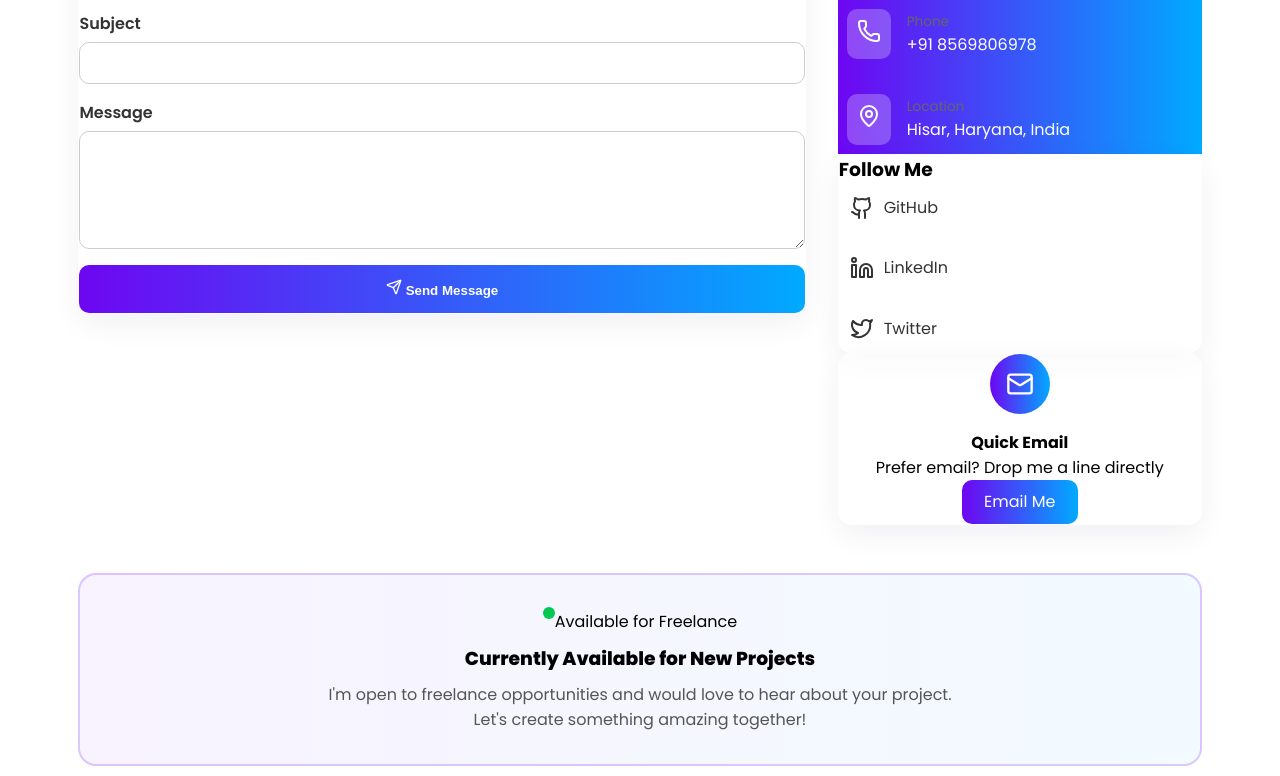
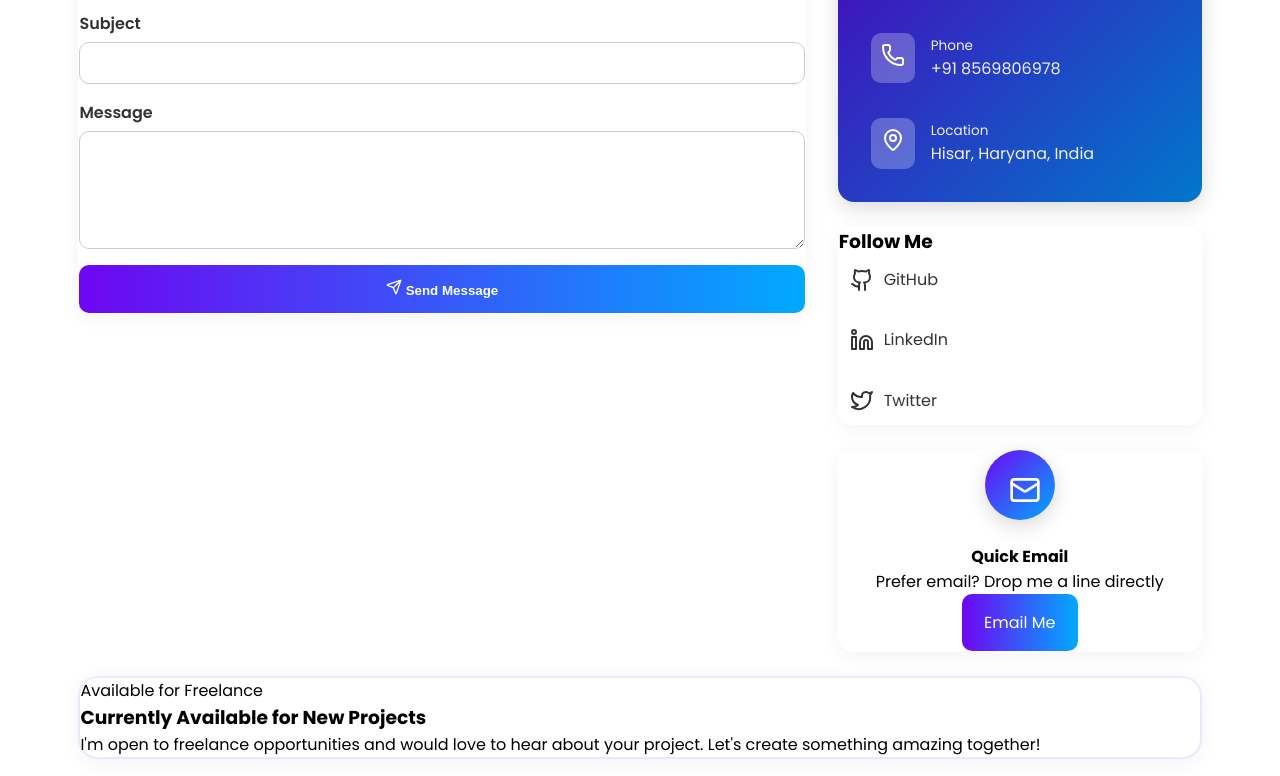
Before and after one commit to Rajputlalit/ReactJsPortfolio, a React (Vite) app: page /getintouch in a window 1280 px wide. Shown: the part 384-1160 px from the top of the page. Built offline with nearby package versions, Linux system fonts and the light colour scheme.

Commit message:
fixed issues for component importing.

```diff
--- a/src/App.jsx
+++ b/src/App.jsx
@@ -4,7 +4,7 @@ import About from "./pages/About.jsx";
 import Skills from "./pages/Skills.jsx";
 import Experience from "./pages/Experience.jsx";
 import Projects from "./pages/Projects.jsx";
-import GetInTouch from "./pages/GetInTouch.jsx";
+import GetinTouch from "./pages/GetinTouch.jsx";
 import "./App.css";
 import Header from "./components/Header/Header.jsx";
 import Lalitcodes from "./pages/Lalitcodes.jsx";
@@ -18,7 +18,7 @@ function App() {
   const location = useLocation();
 
   // ✅ Hide footer on landing & GetInTouch
-  const hideFooterPaths = ["/", "/GetInTouch"];
+  const hideFooterPaths = ["/", "/GetinTouch"];
   const shouldShowFooter = !hideFooterPaths.includes(location.pathname.toLowerCase());
 
   return (
@@ -32,7 +32,7 @@ function App() {
           <Route path="skills" element={<Skills />} />
           <Route path="projects" element={<Projects />} />
           <Route path="experience" element={<Experience />} />
-          <Route path="getintouch" element={<GetInTouch />} />
+          <Route path="getintouch" element={<GetinTouch />} />
         </Routes>
 
         {/* ✅ Render footer only where needed */}
--- a/src/main.jsx
+++ b/src/main.jsx
@@ -4,7 +4,7 @@ import { createRoot } from "react-dom/client";
 import { BrowserRouter } from "react-router-dom";
 import App from "./App.jsx";
 import "./index.css";
-import "./styles/theme.css";
+// import "./styles/theme.css";
 
 
 createRoot(document.getElementById("root")).render(
--- a/src/pages/About.css
+++ b/src/pages/About.css
@@ -27,11 +27,11 @@
   font-family: "Poppins", sans-serif;
   background: transparent;
   color: #24262f;
-  padding-top: 6rem;
+  /* padding-top: 6rem; */
 }
 
 .about-container {
-  width: 90%;
+  width: 100%;
   max-width: 1200px;
   margin: auto;
   padding: 2rem 0;
--- a/src/pages/Experience.jsx
+++ b/src/pages/Experience.jsx
@@ -1,5 +1,6 @@
 import React, { useRef, useEffect, useState } from "react";
 import { motion, useAnimation, useInView } from "framer-motion";
+import Card, { CardContent } from "../components/ui/Card.jsx";
 import {
   GraduationCap,
   Award,
--- a/src/pages/GetInTouch.css
+++ b/src/pages/GetinTouch.css
@@ -164,7 +164,7 @@ textarea:focus {
   display: inline-block;
   background: linear-gradient(90deg, #6E06F2, #00AAFF);
   color: #fff;
-  padding: 0.6rem 1.4rem;
+  padding: 1rem 1.4rem;
   border-radius: 10px;
   text-decoration: none;
   transition: all 0.3s;
@@ -175,33 +175,88 @@ textarea:focus {
 }
 
 /* Availability */
+/* 🌈 --- FIXED STYLING FOR GET IN TOUCH SECTION --- */
+
+/* 1️⃣ Fix the gradient header text (solid purple only) */
+.contact-header .grad-text {
+  background: none !important;
+  color: #6E06F2 !important;
+}
+
+/* 2️⃣ Define glass card style for uniform depth */
+.glass {
+  background: rgba(255, 255, 255, 0.85);
+  backdrop-filter: blur(10px);
+  border: 1px solid rgba(255, 255, 255, 0.4);
+  border-radius: 16px;
+  box-shadow: 0 4px 20px rgba(0, 0, 0, 0.05);
+}
+
+/* 3️⃣ Fix Contact Information gradient card */
+.grad-card {
+  background: linear-gradient(135deg, #4a03b9, #0077cc);
+  color: #fff;
+  border-radius: 16px;
+  padding: 1.5rem;
+  box-shadow: 0 6px 20px rgba(0, 0, 0, 0.15);
+}
+
+.grad-card .info-item {
+  color: #fff;
+}
+
+.grad-card .info-item p {
+  color: #f0f0f0;
+}
+
+.grad-card .info-icon {
+  background: rgba(255, 255, 255, 0.25);
+  border-radius: 10px;
+}
+
+.grad-card h3 {
+  color: #fff;
+}
+
+/* 4️⃣ Space between cards on the right */
+.contact-info .glass,
+.contact-info .grad-card {
+  margin-bottom: 1.5rem;
+}
+
+/* 5️⃣ Quick Email styles */
+.quick-icon {
+  background: linear-gradient(135deg, #6E06F2, #00AAFF);
+  width: 70px;
+  height: 70px;
+  display: grid;
+  place-items: center;
+  border-radius: 50%;
+  margin: 0 auto 1rem;
+}
+
+.quick-icon .icon {
+  color: white;
+  width: 32px;
+  height: 32px;
+}
+
+/* 6️⃣ Email button hover pop */
+.email-btn {
+  background: linear-gradient(90deg, #6E06F2, #00AAFF);
+  color: #fff;
+  transition: all 0.3s ease;
+}
+
+.email-btn:hover {
+  transform: scale(1.05);
+  box-shadow: 0 8px 20px rgba(110, 6, 242, 0.3);
+}
+
+/* 7️⃣ Availability box refinement */
 .availability {
-  margin-top: 3rem;
-  text-align: center;
-  background: linear-gradient(90deg, rgba(110,6,242,0.05), rgba(0,170,255,0.05));
-  border: 2px solid rgba(110,6,242,0.2);
-  border-radius: 18px;
-  padding: 2rem;
+  background: rgba(255, 255, 255, 0.9);
+  border: 2px solid rgba(110, 6, 242, 0.1);
+  box-shadow: 0 4px 20px rgba(0, 0, 0, 0.05);
+  border-radius: 20px;
 }
-.dot {
-  width: 12px;
-  height: 12px;
-  background: #00c851;
-  border-radius: 50%;
-  display: inline-block;
-  margin-bottom: 8px;
-  animation: blink 1.3s infinite;
-}
-@keyframes blink {
-  0%, 100% { opacity: 0.3; }
-  50% { opacity: 1; }
-}
-.availability h3 {
-  font-weight: 800;
-  margin: 0.6rem 0;
-}
-.availability p {
-  color: #555;
-  max-width: 650px;
-  margin: 0 auto;
-}
--- a/src/pages/GetInTouch.jsx
+++ b/src/pages/GetinTouch.jsx
@@ -10,9 +10,9 @@ import {
   Linkedin,
   Twitter,
 } from "lucide-react";
-import "./GetInTouch.css";
+import "./GetinTouch.css";
 
-function GetInTouch() {
+function GetinTouch() {
   const [formData, setFormData] = useState({
     name: "",
     email: "",
@@ -228,4 +228,4 @@ function GetInTouch() {
     </section>
   );
 }
-export default GetInTouch;
+export default GetinTouch;
--- a/src/pages/Projects.css
+++ b/src/pages/Projects.css
@@ -1,6 +1,6 @@
 .projects-section {
   min-height: 100vh;
-  padding: 6rem 2rem;
+  /* padding: 0rem 2rem; */
   max-width: 1200px;
   margin: 0 auto;
 }
--- a/src/pages/Skills.css
+++ b/src/pages/Skills.css
@@ -1,6 +1,6 @@
 .skills-section {
   min-height: 100vh;
-  padding-top: 8rem;
+  /* padding-top: 8rem; */
   background: #f9f9ff;
   color: #24262F;
 }
@@ -8,7 +8,7 @@
 .skills-container {
   max-width: 1200px;
   margin: 0 auto;
-  padding: 3rem 2rem;
+  /* padding: 3rem 2rem; */
 }
 
 .skills-header {
--- a/src/styles/theme.css
+++ /dev/null
@@ -1,72 +0,0 @@
-/* src/styles/theme.css */
-
-/* === Global Theme Variables === */
-:root {
-  --color-primary: #6E06F2;     /* Purple core */
-  --color-secondary: #00AAFF;   /* Cyan/blue accent */
-  --gradient-main: linear-gradient(90deg, var(--color-primary), var(--color-secondary));
-
-  --glass-bg: rgba(255, 255, 255, 0.55);
-  --glass-border: rgba(255, 255, 255, 0.28);
-  --text-dark: #24262F;
-  --text-light: #ffffff;
-  --text-muted: #5e5e5e;
-}
-
-/* === Helper Classes === */
-
-/* Gradient Text (for “About Me”, “My Skills”, etc.) */
-.grad-text {
-  color: var(--color-primary);
-  font-weight: 800;
-}
-
-
-/* Gradient Background Cards */
-.grad-card {
-  background: var(--gradient-main);
-  color: var(--text-light);
-}
-
-/* Gradient Button */
-.btn-gradient {
-  background: var(--gradient-main);
-  color: white;
-  border: none;
-  border-radius: 10px;
-  font-weight: 600;
-  cursor: pointer;
-  transition: 0.3s ease;
-}
-.btn-gradient:hover {
-  filter: brightness(1.1);
-  transform: translateY(-2px);
-}
-
-/* Glassmorphism Base */
-.glass {
-  background: var(--glass-bg);
-  backdrop-filter: blur(8px);
-  -webkit-backdrop-filter: blur(8px);
-  border: 1px solid var(--glass-border);
-  border-radius: 14px;
-  box-shadow: 0 10px 30px rgba(12,18,60,0.06);
-}
-
-/* Icon wrapper sizes for consistency */
-.icon-md {
-  width: 22px;
-  height: 22px;
-}
-.icon-lg {
-  width: 28px;
-  height: 28px;
-}
-.icon-xl {
-  width: 36px;
-  height: 36px;
-}
-.contact-section .info-icon svg {
-  width: 24px;
-  height: 24px;
-}
```
